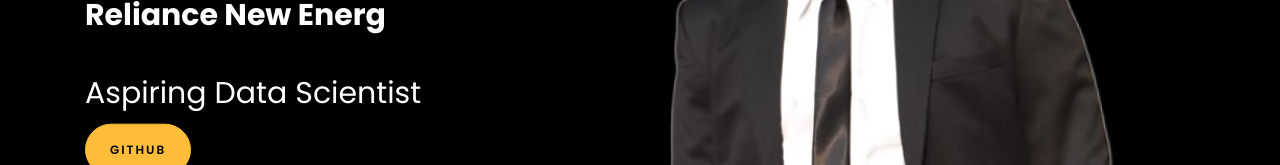
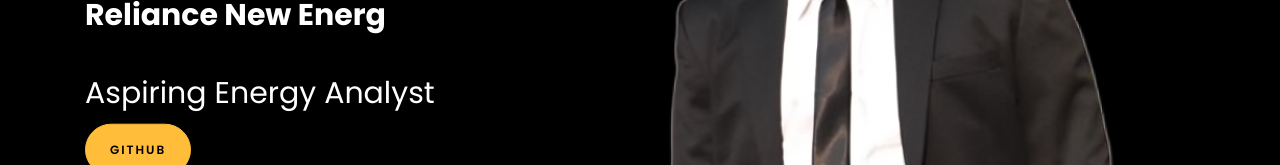
Before and after one commit to moinalisyed16/moinalisyed16.github.io, a plain HTML site: page index.html in a window 1280 px wide. Shown: the part 392-557 px from the top of the page. Drawn offline with Linux system fonts and the light colour scheme; animation ran at ten frames a second; files whose address does not match are found by name.

Commit message:
index.html

```diff
--- a/index.html
+++ b/index.html
@@ -187,7 +187,7 @@
 
 						<br>
 						<br>
-			            <h2>Aspiring Data Scientist</h2>
+			            <h2>Aspiring Energy Analyst</h2>
 						<!-- <h2 class="d-flex" style="margin-bottom: 0">With over 5 years of experience</h2> -->
 						<!-- <br> -->
 			            <p>
```
